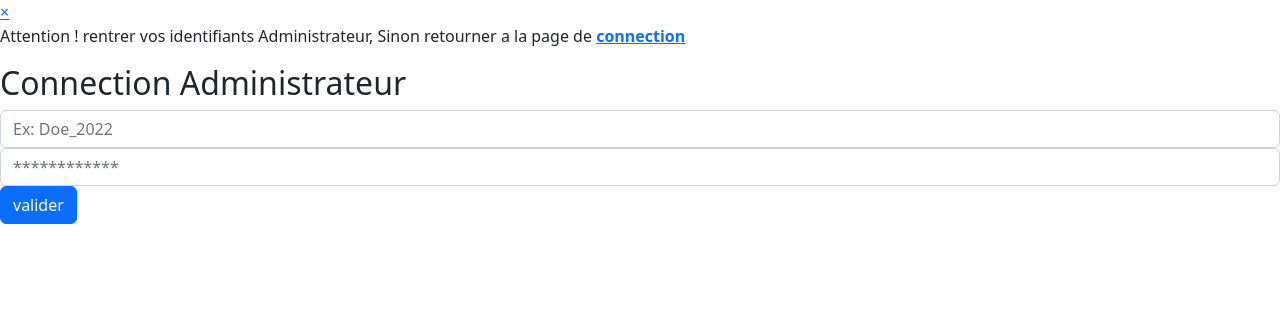
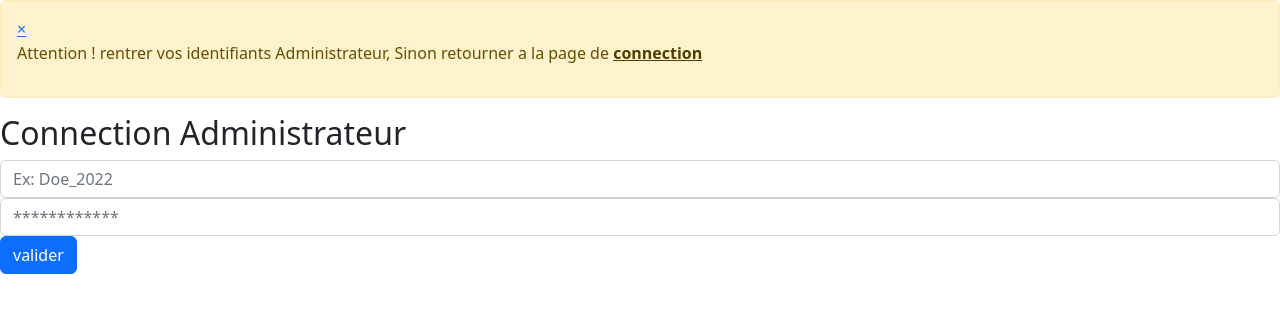
Before and after one commit to killerbestshoot/devoir-edvar-web, a PHP site: page /administration/admin.php in a window 1280 px wide. Shown: the top 313 px of the page. Run offline with PHP 8.4, Linux system fonts and the light colour scheme.

Commit message:
Update admin.php

```diff
--- a/administration/admin.php
+++ b/administration/admin.php
@@ -25,7 +25,7 @@ endif;
 
 <body>
     <main class="content">
-        <div "alert alert-warning alert-dismissible">
+        <div class="alert alert-warning alert-dismissible">
             <a href="#" class="close" data-dismiss="alert" aria-label="close">&times;</a>
             <p></strong>Attention !</strong> rentrer vos identifiants Administrateur, Sinon retourner a la page de <a
                     href="../login.php" class="alert-link">connection</a></p>
```
